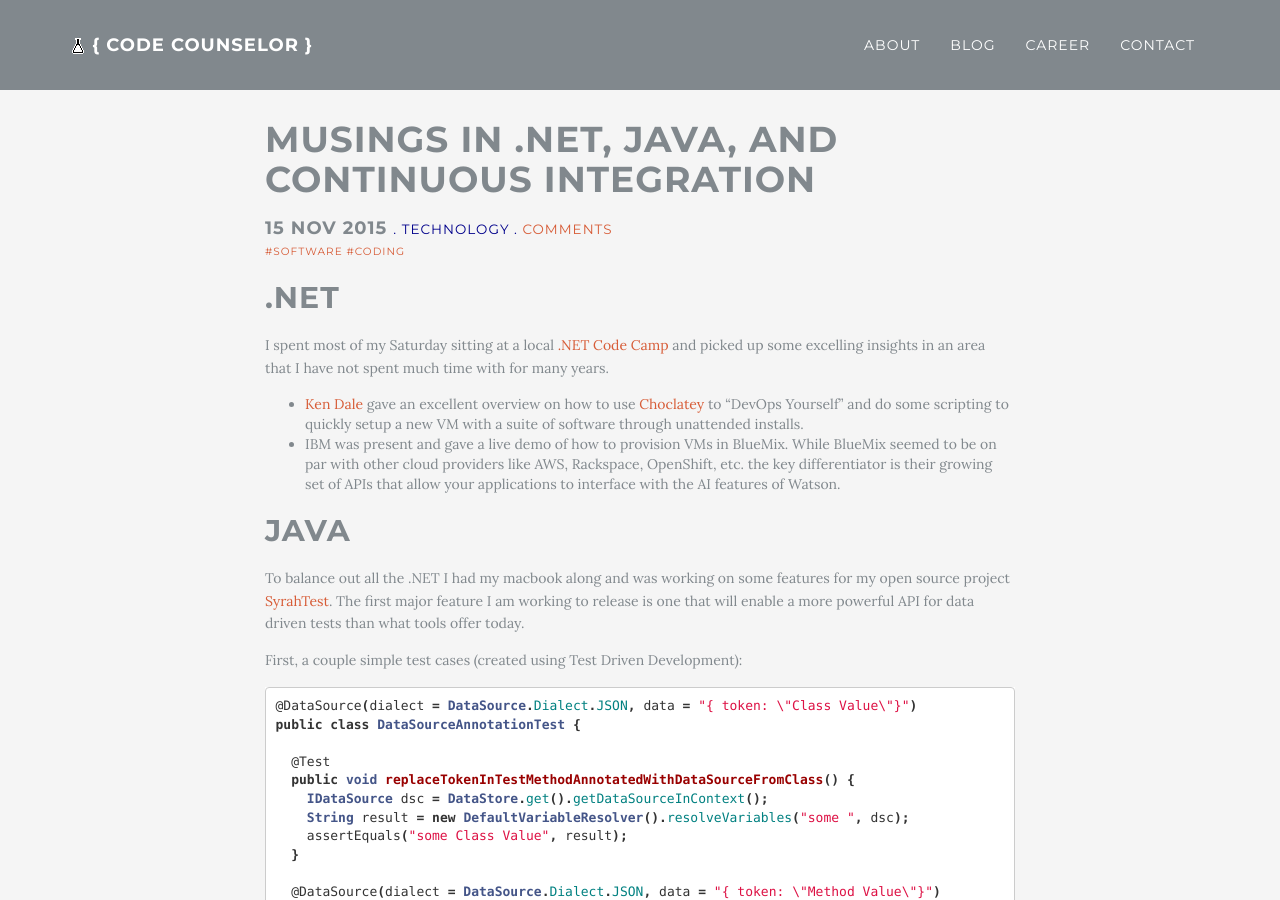
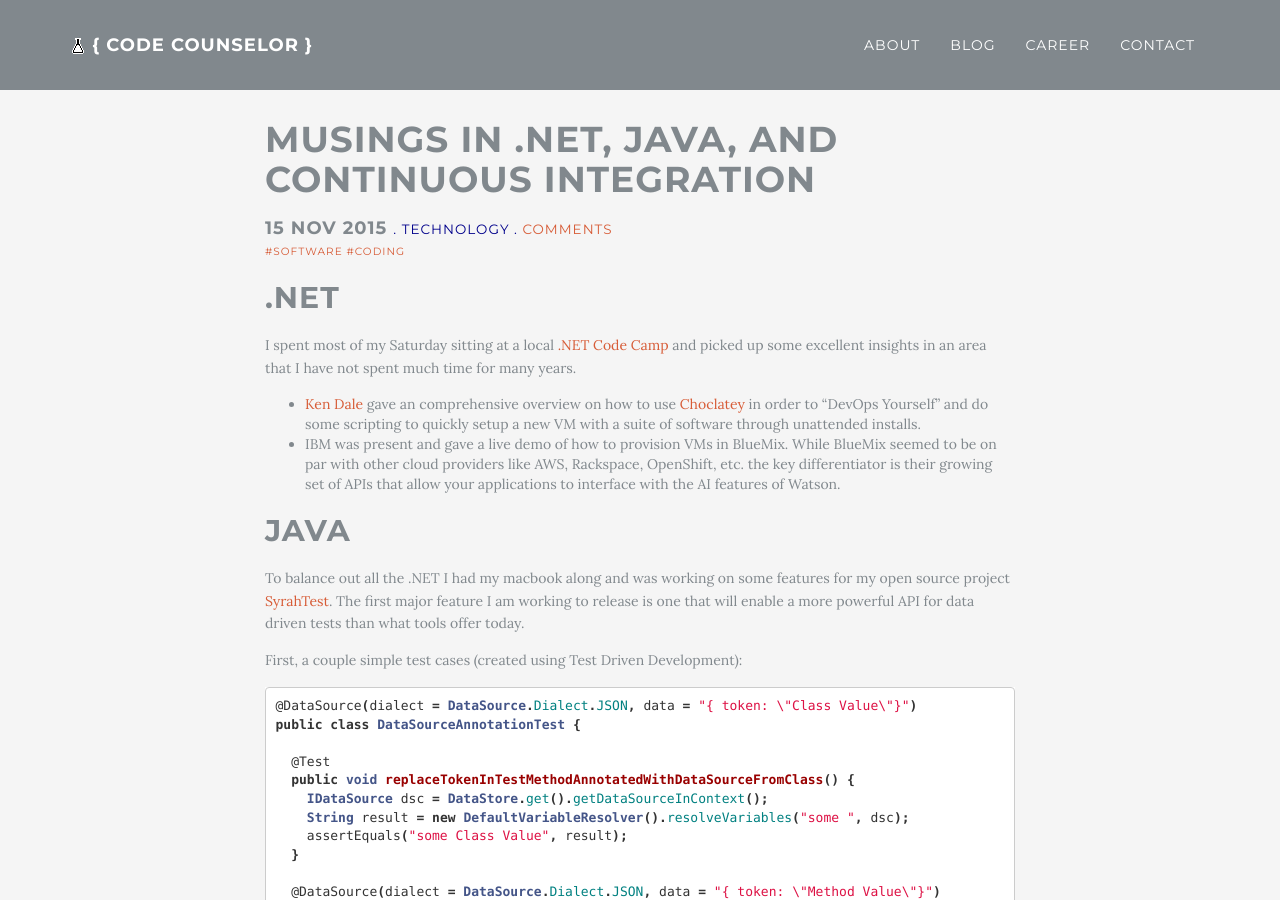
Before and after one commit to codecounselor/codecounselor.github.io, a Jekyll site: the page built from _posts/2015-11-15-dotnet-java-ci.md, in a window 1280 px wide and 900 px high. Built offline with Jekyll 4.4.1, drawn with Linux system fonts in a browser that asks for light colours; Markdown is read by kramdown in place of the engine named in the settings; comment, search, counter and statistics services are not loaded.

Commit message:
fixed a type

```diff
--- a/_posts/2015-11-15-dotnet-java-ci.md
+++ b/_posts/2015-11-15-dotnet-java-ci.md
@@ -7,9 +7,9 @@ tags: [ 'software', 'coding']
 ---
 
 ## .NET
-I spent most of my Saturday sitting at a local [.NET Code Camp](http://www.meetup.com/Central-Penn-Dot-Net-User-Group/events/225230290/) and picked up some excelling insights in an area that I have not spent much time with for many years.
+I spent most of my Saturday sitting at a local [.NET Code Camp](http://www.meetup.com/Central-Penn-Dot-Net-User-Group/events/225230290/) and picked up some excellent insights in an area that I have not spent much time for many years.
 
-* [Ken Dale](http://kendaleiv.com) gave an excellent overview on how to use [Choclatey](https://chocolatey.org) to "DevOps Yourself" and do some scripting to quickly setup a new VM with a suite of software through unattended installs.
+* [Ken Dale](http://kendaleiv.com) gave an comprehensive overview on how to use [Choclatey](https://chocolatey.org) in order to "DevOps Yourself" and do some scripting to quickly setup a new VM with a suite of software through unattended installs.
 * IBM was present and gave a live demo of how to provision VMs in BlueMix.  While BlueMix seemed to be on par with other cloud providers like AWS, Rackspace, OpenShift, etc. the key differentiator is their growing set of APIs that allow your applications to interface with the AI features of Watson.
 
 ## Java
```
